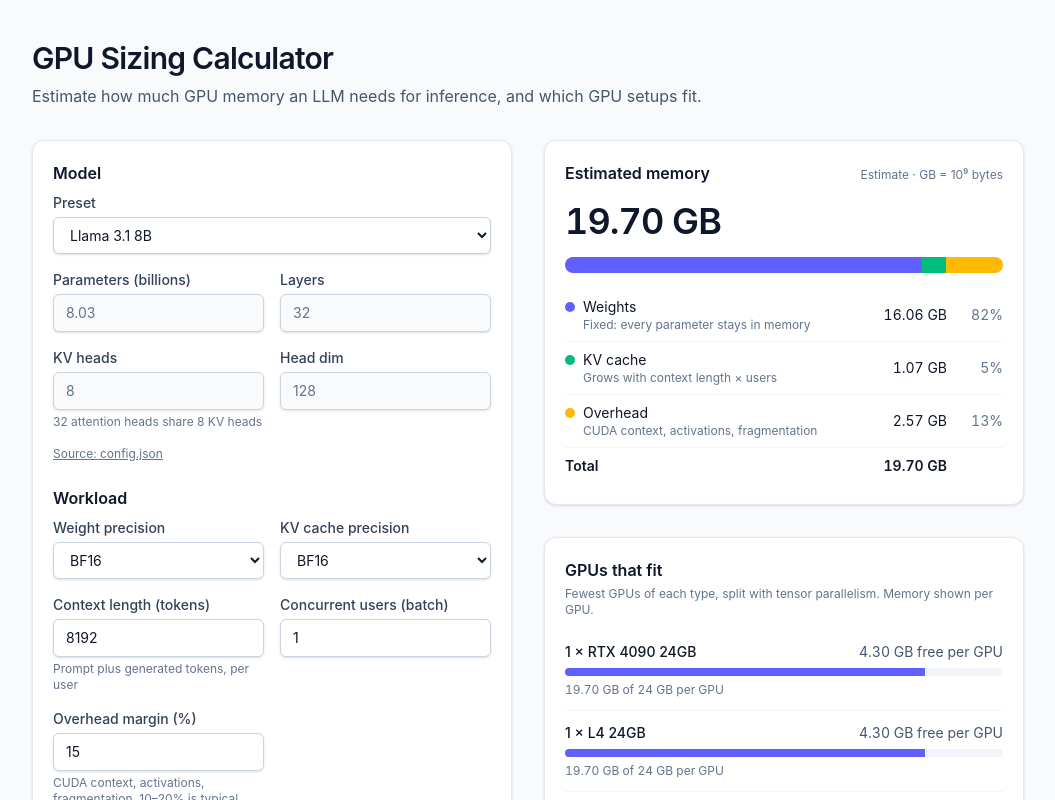
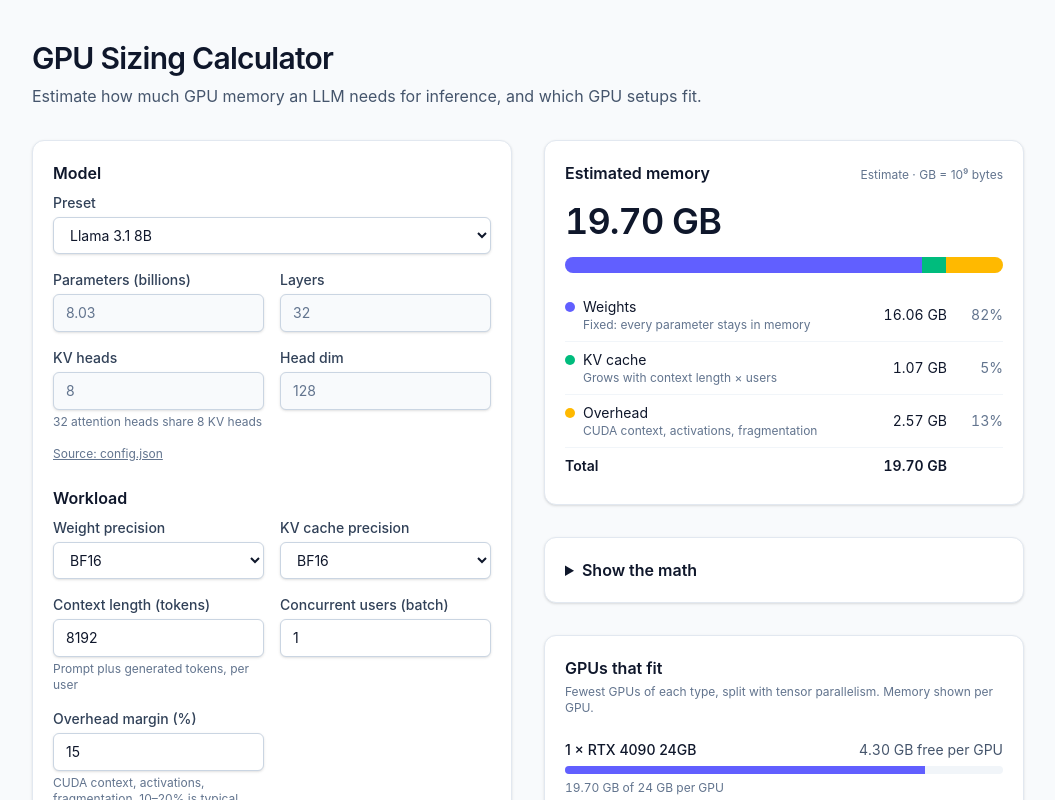
Before and after one commit to vuongnch57/gpu-sizing-calculator, a React (Vite) app: page / in a window 1280 px wide. Shown: the top 800 px of the page, without its empty margins (112-1167 px from the left). Built offline with nearby package versions, Linux system fonts and the light colour scheme.

Commit message:
Add Show the math panel with each formula and the user's numbers
Co-Authored-By: Claude Opus 5.5 (1M context) <noreply@anthropic.com>
Claude-Session: https://claude.ai/code/session_013pJQsB17LbA75WojurWrG9

```diff
--- a/src/App.tsx
+++ b/src/App.tsx
@@ -2,6 +2,7 @@ import { useState } from 'react'
 import { InputForm } from './components/InputForm'
 import { GpuRecommendations } from './components/GpuRecommendations'
 import { MemoryBreakdown } from './components/MemoryBreakdown'
+import { ShowTheMath } from './components/ShowTheMath'
 import { GPU_COUNTS, GPUS, type GpuSpec } from './data/gpus'
 import { DEFAULT_INPUTS, findPreset, resolveModel, type CalculatorInputs } from './inputs'
 import {
@@ -10,6 +11,7 @@ import {
   type GpuFit,
   type MemoryBreakdown as Breakdown,
 } from './lib/calc'
+import { buildMathSteps, type MathStep } from './lib/mathSteps'
 
 function App() {
   const [inputs, setInputs] = useState<CalculatorInputs>(DEFAULT_INPUTS)
@@ -33,6 +35,9 @@ function App() {
             <>
               <div className="rounded-xl border border-slate-200 bg-white p-5 shadow-sm">
                 <MemoryBreakdown breakdown={result.breakdown} />
+              </div>
+              <div className="rounded-xl border border-slate-200 bg-white p-5 shadow-sm">
+                <ShowTheMath steps={result.steps} />
               </div>
               <div className="rounded-xl border border-slate-200 bg-white p-5 shadow-sm">
                 <GpuRecommendations fits={result.fits} maxCount={Math.max(...GPU_COUNTS)} />
@@ -64,7 +69,8 @@ const FIELD_LABELS: Record<string, string> = {
 }
 
 type CalcResult =
-  { ok: true; breakdown: Breakdown; fits: GpuFit<GpuSpec>[] } | { ok: false; error: string }
+  | { ok: true; breakdown: Breakdown; fits: GpuFit<GpuSpec>[]; steps: MathStep[] }
+  | { ok: false; error: string }
 
 /** The calc functions throw on invalid input (e.g. a cleared field); show that instead of crashing. */
 function calculate(inputs: CalculatorInputs): CalcResult {
@@ -78,6 +84,7 @@ function calculate(inputs: CalculatorInputs): CalcResult {
       ok: true,
       breakdown: estimateMemory(model, inputs),
       fits: recommendGpus(model, inputs, GPUS, GPU_COUNTS),
+      steps: buildMathSteps(model, inputs),
     }
   } catch (e) {
     if (e instanceof RangeError) {
--- /dev/null
+++ b/src/components/ShowTheMath.tsx
@@ -0,0 +1,28 @@
+import type { MathStep } from '../lib/mathSteps'
+
+export function ShowTheMath({ steps }: { steps: MathStep[] }) {
+  return (
+    <details className="group">
+      <summary className="cursor-pointer text-base font-semibold select-none">
+        Show the math
+      </summary>
+      <ol className="mt-4 flex flex-col gap-4">
+        {steps.map((step) => (
+          <li key={step.label} className="flex flex-col gap-1 text-sm">
+            <div className="flex items-baseline justify-between gap-3">
+              <span className="font-medium">{step.label}</span>
+              <span className="font-semibold whitespace-nowrap tabular-nums">{step.result}</span>
+            </div>
+            <code className="block rounded bg-slate-50 px-2 py-1 font-mono text-xs text-slate-600">
+              {step.formula}
+            </code>
+            <code className="block rounded bg-slate-50 px-2 py-1 font-mono text-xs break-words text-slate-900">
+              = {step.substituted}
+            </code>
+            <p className="text-xs text-slate-500">{step.why}</p>
+          </li>
+        ))}
+      </ol>
+    </details>
+  )
+}
--- /dev/null
+++ b/src/lib/mathSteps.ts
@@ -0,0 +1,75 @@
+import {
+  BYTES_PER_ELEMENT,
+  DEFAULT_MIN_OVERHEAD_BYTES_PER_GPU,
+  PRECISION_LABELS,
+  estimateMemory,
+  kvCacheBytesPerToken,
+  type InferenceSettings,
+  type ModelArchitecture,
+} from './calc'
+import { formatGB } from './units'
+
+export interface MathStep {
+  label: string
+  /** The formula with symbolic names. */
+  formula: string
+  /** The same formula with the user's numbers plugged in. */
+  substituted: string
+  result: string
+  why: string
+}
+
+const n = (value: number) => value.toLocaleString('en-US')
+const bytes = (value: number) => `${n(value)} B`
+
+/** The calculation behind the estimate, one step per formula, for the "Show the math" panel. */
+export function buildMathSteps(model: ModelArchitecture, settings: InferenceSettings): MathStep[] {
+  const breakdown = estimateMemory(model, settings)
+  const wBytes = BYTES_PER_ELEMENT[settings.weightPrecision]
+  const kvBytes = BYTES_PER_ELEMENT[settings.kvPrecision]
+  const perToken = kvCacheBytesPerToken(model, settings.kvPrecision)
+  const base = breakdown.weights + breakdown.kvCache
+  const floorApplies =
+    breakdown.overhead === DEFAULT_MIN_OVERHEAD_BYTES_PER_GPU &&
+    base * (settings.overheadPercent / 100) < breakdown.overhead
+
+  return [
+    {
+      label: 'Weights',
+      formula: 'parameters × bytes per parameter',
+      substituted: `${n(model.paramCount)} × ${wBytes} B (${PRECISION_LABELS[settings.weightPrecision]})`,
+      result: formatGB(breakdown.weights),
+      why: 'Every parameter must sit in GPU memory for every token generated, so this cost is fixed.',
+    },
+    {
+      label: 'KV cache per token',
+      formula: '2 × layers × KV heads × head dim × bytes per element',
+      substituted: `2 × ${model.numLayers} × ${model.numKvHeads} × ${model.headDim} × ${kvBytes} B (${PRECISION_LABELS[settings.kvPrecision]})`,
+      result: bytes(perToken),
+      why: 'Each layer stores one key and one value vector (the 2) per KV head for every token, so later tokens can attend to it without recomputing. Models with grouped-query attention share KV heads, which is why KV heads are used here, not attention heads.',
+    },
+    {
+      label: 'KV cache',
+      formula: 'per token × context length × concurrent users',
+      substituted: `${bytes(perToken)} × ${n(settings.contextLength)} × ${n(settings.batchSize)}`,
+      result: formatGB(breakdown.kvCache),
+      why: 'Every token of every active sequence keeps its own cache entries, so this grows linearly with context and users.',
+    },
+    {
+      label: 'Overhead',
+      formula: 'max((weights + KV cache) × overhead %, 1 GB)',
+      substituted: `max(${formatGB(base)} × ${settings.overheadPercent}%, 1 GB)`,
+      result: formatGB(breakdown.overhead),
+      why: floorApplies
+        ? 'The 1 GB floor applies here: every GPU needs its CUDA context and buffers, however small the model.'
+        : 'Covers what is not modelled one by one: CUDA context, temporary activations and memory fragmentation.',
+    },
+    {
+      label: 'Total',
+      formula: 'weights + KV cache + overhead',
+      substituted: `${formatGB(breakdown.weights)} + ${formatGB(breakdown.kvCache)} + ${formatGB(breakdown.overhead)}`,
+      result: formatGB(breakdown.total),
+      why: 'An estimate for one GPU. Splitting across GPUs divides weights and KV cache, but each GPU keeps its own overhead.',
+    },
+  ]
+}
```
Also changed, not shown: 1 other file (tests, documents, lock files or other folders).
